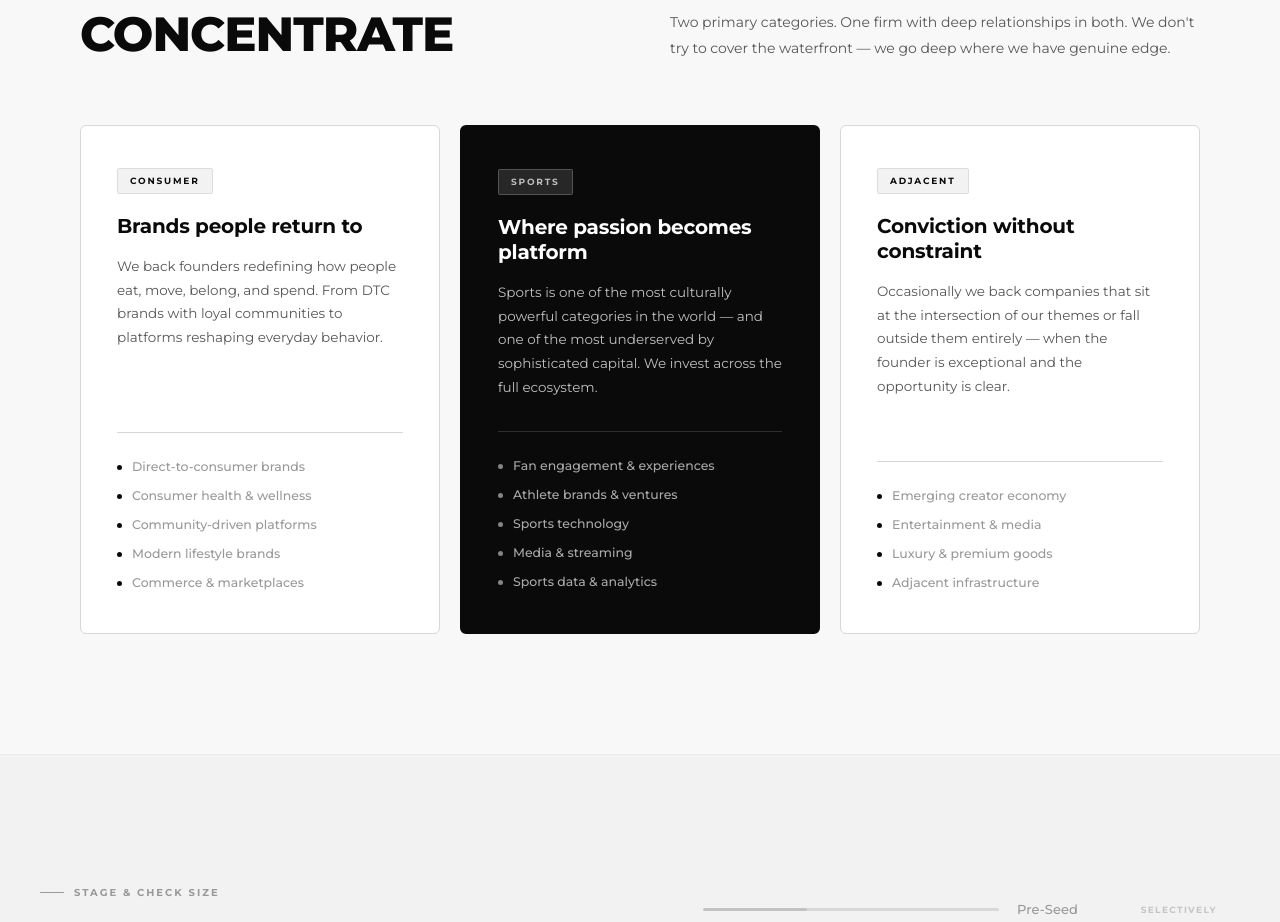
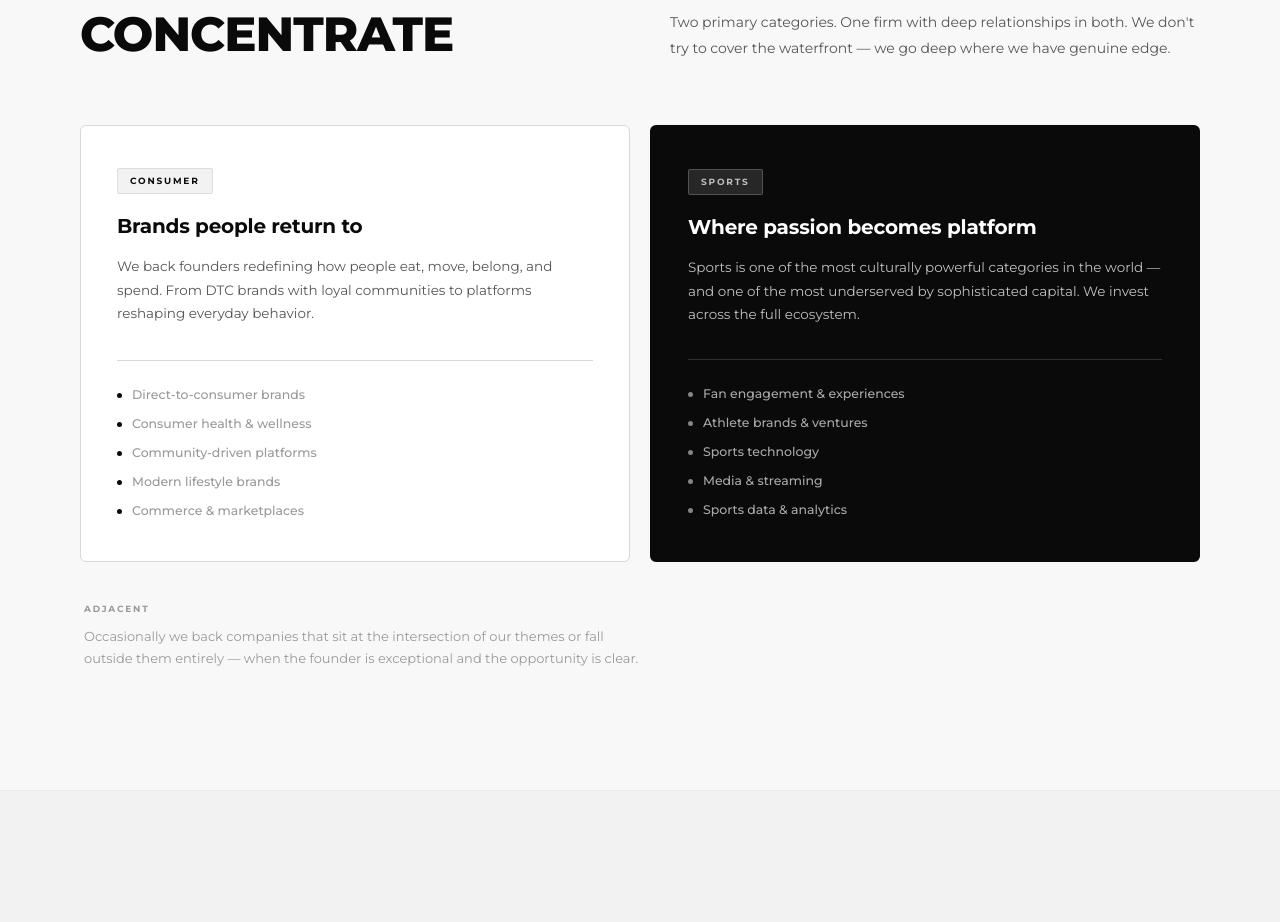
Before and after one commit to Ryano1221/backfield-ventures, a Next.js app: page / in a window 1280 px wide. Shown: the part 1008-1930 px from the top of the page. Built offline with nearby package versions, Linux system fonts and the light colour scheme.

Commit message:
Remove Adjacent card; add as plain text subblock below focus cards

```diff
--- a/src/components/Focus.tsx
+++ b/src/components/Focus.tsx
@@ -29,19 +29,6 @@ export default function Focus() {
         "Sports data & analytics",
       ],
       accent: true,
-    },
-    {
-      category: "Adjacent",
-      label: "Conviction without constraint",
-      description:
-        "Occasionally we back companies that sit at the intersection of our themes or fall outside them entirely — when the founder is exceptional and the opportunity is clear.",
-      examples: [
-        "Emerging creator economy",
-        "Entertainment & media",
-        "Luxury & premium goods",
-        "Adjacent infrastructure",
-      ],
-      accent: false,
     },
   ];
 
@@ -218,6 +205,34 @@ export default function Focus() {
           </div>
         ))}
       </div>
+
+      {/* Adjacent — plain text, no card */}
+      <div style={{ marginTop: "40px", paddingLeft: "4px" }}>
+        <span
+          style={{
+            display: "block",
+            fontSize: "9px",
+            fontWeight: 700,
+            letterSpacing: "0.2em",
+            textTransform: "uppercase",
+            color: "var(--color-text-muted)",
+            marginBottom: "8px",
+          }}
+        >
+          Adjacent
+        </span>
+        <p
+          style={{
+            fontSize: "13px",
+            lineHeight: 1.75,
+            color: "var(--color-text-muted)",
+            maxWidth: "560px",
+            margin: 0,
+          }}
+        >
+          Occasionally we back companies that sit at the intersection of our themes or fall outside them entirely — when the founder is exceptional and the opportunity is clear.
+        </p>
+      </div>
     </section>
   );
 }
```
